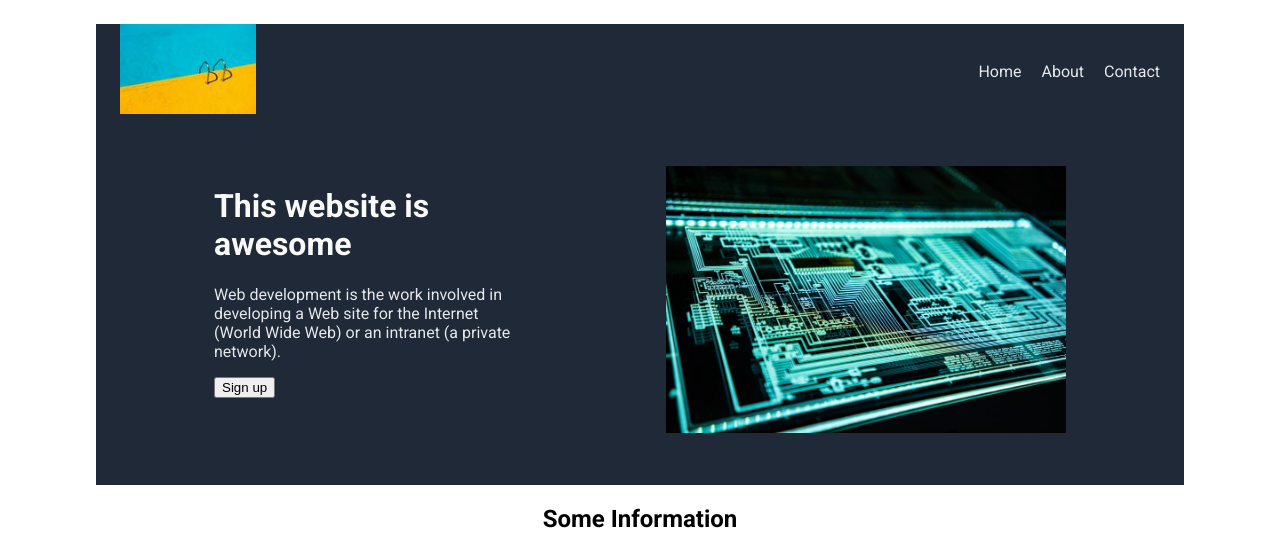
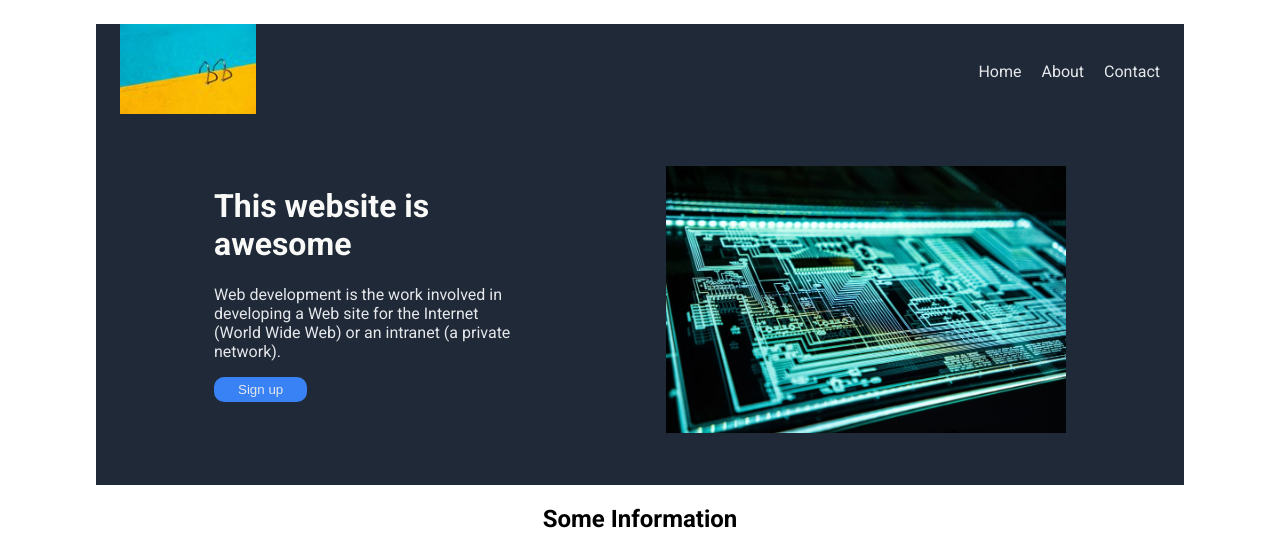
Before and after one commit to Didi-T-Wu/odin-landing-page, a plain HTML site: page index.html in a window 1280 px wide. Shown: the top 547 px of the page. Drawn offline with Linux system fonts and the light colour scheme.

Commit message:
Style button in main section

```diff
--- a/index.html
+++ b/index.html
@@ -33,7 +33,7 @@
     <div class="main-text">
       <h1>This website is awesome</h1>
       <p>Web development is the work involved in developing a Web site for the Internet (World Wide Web) or an intranet (a private network).</p>
-      <button>Sign up</button>
+      <button class="sign-up">Sign up</button>
     </div>
     <div class="image-container">
       <img class="main-image" src="main-image/adi-goldstein-EUsVwEOsblE-unsplash-min.jpg" alt="pic of an electronic chip">
--- a/style.css
+++ b/style.css
@@ -76,6 +76,14 @@ header{
 .main-text p{
   color: #E5E7eb;
 }
+.sign-up{
+  background-color:#3882F6 ;
+  padding: 5px 24px;
+  border-radius: 10px;
+  border:none;
+  color:#E5E7eb;
+
+}
 .main-image{
  max-width: 400px;
 }
```
